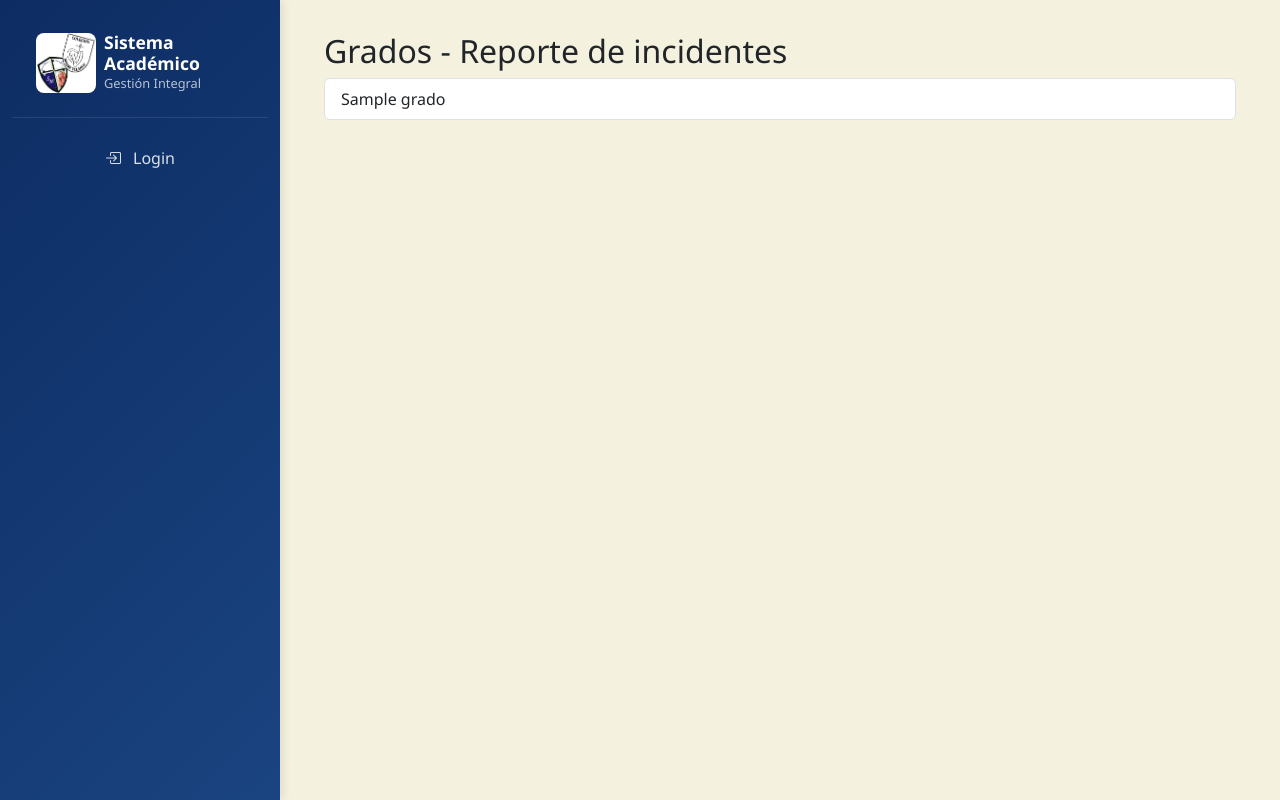
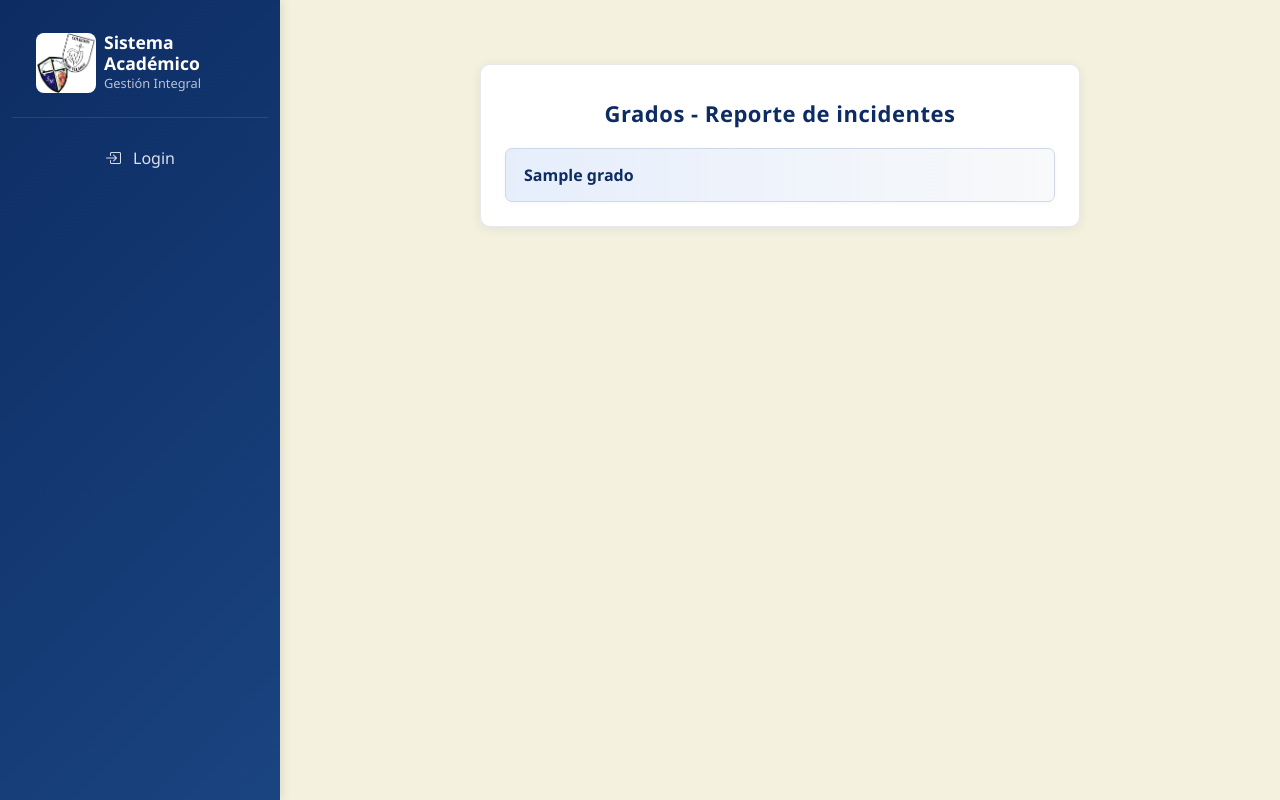
Before and after one commit to Gerson084/Sistema_Academico, a Flask app: page /docente/incidentes/ in a window 1280 px wide. Run offline with Flask 3, Linux system fonts and the light colour scheme; tables that the repository leaves empty or names only in its code hold one stand-in row (values such as "Sample post"); parts of the project's set-up code (start-up, migrations or seed data) failed here and were passed over; some libraries are stand-ins or nearby versions.

Commit message:
Configs Incidentes

```diff
--- a/templates/docente/incidentes/grados.html
+++ b/templates/docente/incidentes/grados.html
@@ -1,12 +1,63 @@
+
 {% extends 'base.html' %}
 {% block content %}
-<div class="container">
-  <h2>Grados - Reporte de incidentes</h2>
-  <div class="list-group">
+<style>
+  .incidentes-grados-wrapper {
+    max-width: 600px;
+    margin: 32px auto;
+    background: #fff;
+    border-radius: 10px;
+    box-shadow: 0 2px 12px rgba(13,44,99,0.08);
+    padding: 32px 24px 24px 24px;
+    border: 1px solid #e7e9ee;
+  }
+  .incidentes-grados-title {
+    color: #0D2C63;
+    font-size: 22px;
+    font-weight: 800;
+    margin-bottom: 18px;
+    text-align: center;
+    letter-spacing: 0.5px;
+  }
+  .grado-list {
+    display: flex;
+    flex-direction: column;
+    gap: 12px;
+    margin-top: 10px;
+  }
+  .grado-item {
+    display: block;
+    background: linear-gradient(90deg, #e6eefc 0%, #f8f9fa 100%);
+    color: #0D2C63;
+    font-weight: 600;
+    padding: 14px 18px;
+    border-radius: 7px;
+    border: 1px solid #cfd8e6;
+    text-decoration: none;
+    transition: box-shadow 0.2s, background 0.2s;
+    box-shadow: 0 1px 4px rgba(13,44,99,0.04);
+    font-size: 16px;
+  }
+  .grado-item:hover {
+    background: linear-gradient(90deg, #dbeafe 0%, #e0e7ef 100%);
+    box-shadow: 0 2px 8px rgba(13,44,99,0.10);
+    color: #1a4480;
+    text-decoration: none;
+  }
+  .no-grados {
+    color: #6c757d;
+    text-align: center;
+    margin-top: 24px;
+    font-size: 15px;
+  }
+</style>
+<div class="incidentes-grados-wrapper">
+  <div class="incidentes-grados-title">Grados - Reporte de incidentes</div>
+  <div class="grado-list">
     {% for grado in grados %}
-      <a class="list-group-item list-group-item-action" href="{{ url_for('incidentes_bp.estudiantes_grado', id_grado=grado.id_grado) }}">{{ grado.nombre_grado|default(grado.id_grado) }}</a>
+      <a class="grado-item" href="{{ url_for('incidentes_bp.estudiantes_grado', id_grado=grado.id_grado) }}">{{ grado.nombre_grado|default(grado.id_grado) }}</a>
     {% else %}
-      <p>No hay grados.</p>
+      <div class="no-grados">No hay grados.</div>
     {% endfor %}
   </div>
 </div>
```
